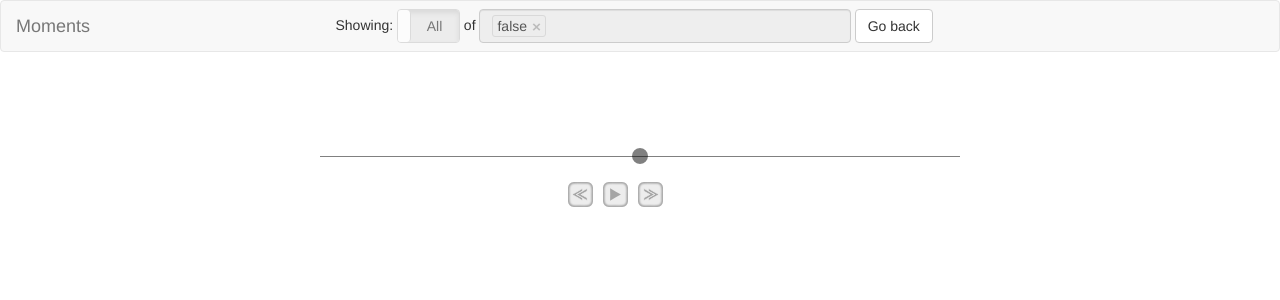
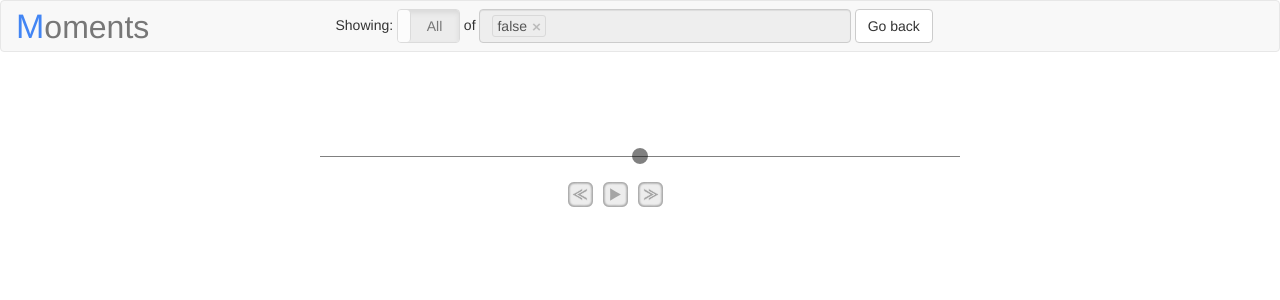
Before and after one commit to henry-alakazhang/dafny4lyfe, a Django app: template search/templates/search/location_search_results.html in a window 1280 px wide. Shown: the top 300 px of the page. Run offline with Django 3.2, Linux system fonts and the light colour scheme; the template is opened without the code that fills it, so the values that code supplies are empty; some libraries are stand-ins or nearby versions.

Commit message:
Changed logo on results

```diff
--- a/search/templates/search/location_search_results.html
+++ b/search/templates/search/location_search_results.html
@@ -25,7 +25,7 @@
 <body style="background-color:#FFFFFF">
   <nav class="navbar navbar-default">
     <div class="navbar-header">
-      <a class="navbar-brand" href="/search/map">Moments</a>
+      <a class="navbar-brand logo" href="/search/map"><span class="init">M</span>oments</a>
     </div>
     <div id="tag-section" class="navbar-form navbar-left" style="width:75%">
       Showing:
```
